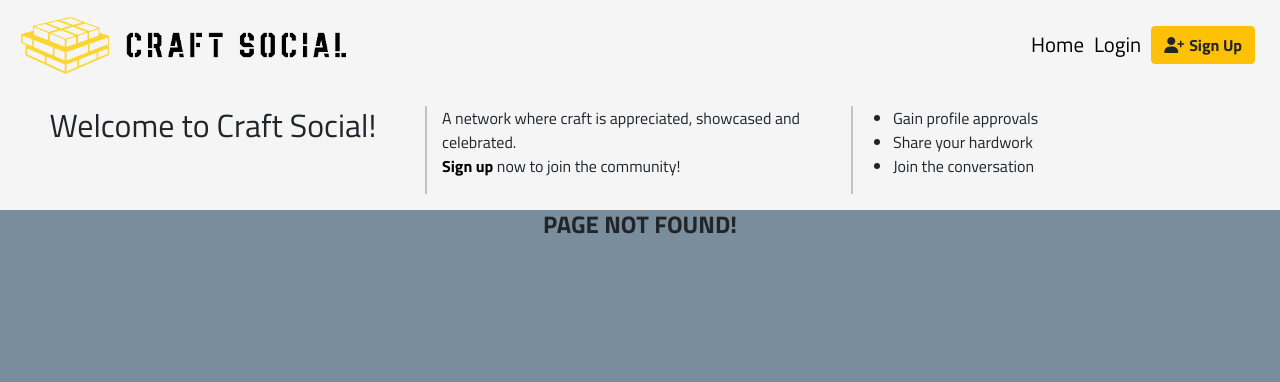
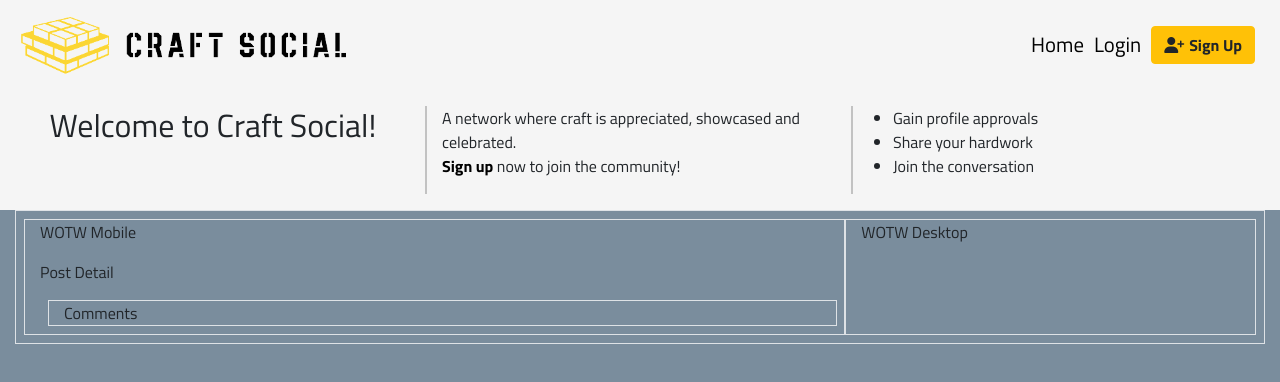
Before and after one commit to mtmanning93/craft-front, a React (Create React App) app: page /posts/1 in a window 1280 px wide. Shown: the top 382 px of the page. Built offline with nearby package versions, Linux system fonts and the light colour scheme; no server answers.

Commit message:
Create PostDetail component, basic structure and handleMount function

```diff
--- a/src/App.js
+++ b/src/App.js
@@ -5,9 +5,10 @@ import "./api/axiosDefaults";
 import SignUpForm from "./pages/auth/SignUpForm";
 import Header from "./components/Header";
 import LogInForm from "./pages/auth/LogInForm";
-import CreatePostForm from "./pages/posts/CreatePostForm";
+import CreatePostForm from "./pages/pages/CreatePostForm";
 import mainStyles from "./App.module.css";
 import NavBar from "./components/NavBar";
+import PostDetails from "./pages/pages/PostDetails";
 
 function App() {
   return (
@@ -20,6 +21,7 @@ function App() {
           <Route exact path="/login" render={() => <LogInForm />} />
           <Route exact path="/signup" render={() => <SignUpForm />} />
           <Route exact path="/posts/create/" render={() => <CreatePostForm />} />
+          <Route exact path="/posts/:id" render={()=> <PostDetails />} />
           <Route render={() => <h1>Page not found!</h1>} />
         </Switch>
       </Container>
--- /dev/null
+++ b/src/pages/pages/PostDetails.js
@@ -0,0 +1,42 @@
+import React, { useEffect, useState } from "react";
+import { Col, Row, Container } from "react-bootstrap";
+import { useParams } from "react-router-dom/cjs/react-router-dom.min";
+import { axiosReq } from "../../api/axiosDefaults";
+
+const PostDetails = () => {
+  const { id } = useParams();
+
+  // empty array means you an fetch results or result
+  const [obj, setObj] = useState({ results: [] });
+
+  const handleMount = async () => {
+    try {
+      const [{data: obj}] = await Promise.all([
+        axiosReq.get(`/posts/${id}`),
+      ])
+      setObj({results: [obj]})
+      console.log(obj)
+    } catch (err) {
+      console.log(err);
+    }
+  };
+
+  useEffect(() => {
+    handleMount();
+  }, [id]);
+
+  return (
+    <Row className="w-100 border p-2">
+      <Col className="border" lg={8}>
+        <p>WOTW Mobile</p>
+        <p>Post Detail</p>
+        <Container className="border m-2">Comments</Container>
+      </Col>
+      <Col className="border d-none d-lg-block" lg={4}>
+        <p>WOTW Desktop</p>
+      </Col>
+    </Row>
+  );
+};
+
+export default PostDetails;
```
Also changed, not shown: src/pages/pages/CreatePostForm.js (renamed from src/pages/posts/CreatePostForm.js), 1 other file (tests, documents, lock files or other folders).
